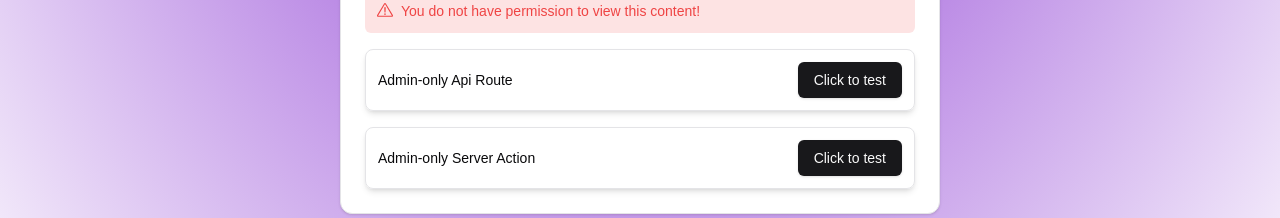
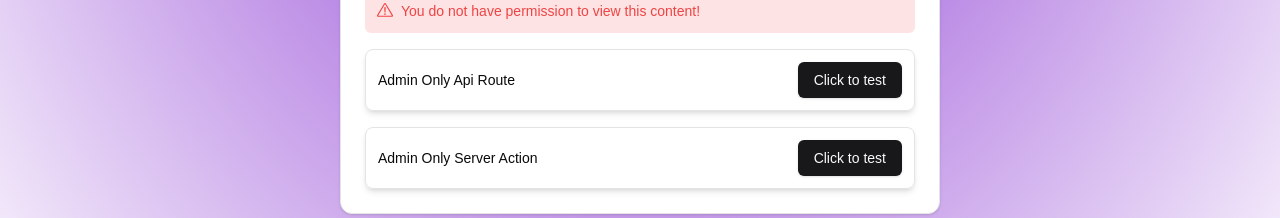
Before and after one commit to code-with-zain-hunzai/auth-2Fa, a Next.js app: page /admin in a window 1280 px wide. Shown: the part 395-613 px from the top of the page. Built offline with nearby package versions, Linux system fonts and the light colour scheme; no server answers.

Commit message:
few changes in code

```diff
--- a/src/app/(protected)/admin/page.tsx
+++ b/src/app/(protected)/admin/page.tsx
@@ -46,7 +46,7 @@ const AdminPage = () => {
                 </RoleGate>
                 <div className="flex flex-row items-center justify-between rounded-lg border p-3 shadow-md">
                     <p className="text-sm font-medium">
-                        Admin-only Api Route
+                        Admin Only Api Route
                     </p>
                     <Button onClick={onApiRouteClick}>
                         Click to test
@@ -54,7 +54,7 @@ const AdminPage = () => {
                 </div>
                 <div className="flex flex-row items-center justify-between rounded-lg border p-3 shadow-md">
                     <p className="text-sm font-medium">
-                        Admin-only Server Action
+                        Admin Only Server Action
                     </p>
                     <Button onClick={onServerActionClick}>
                         Click to test
```
